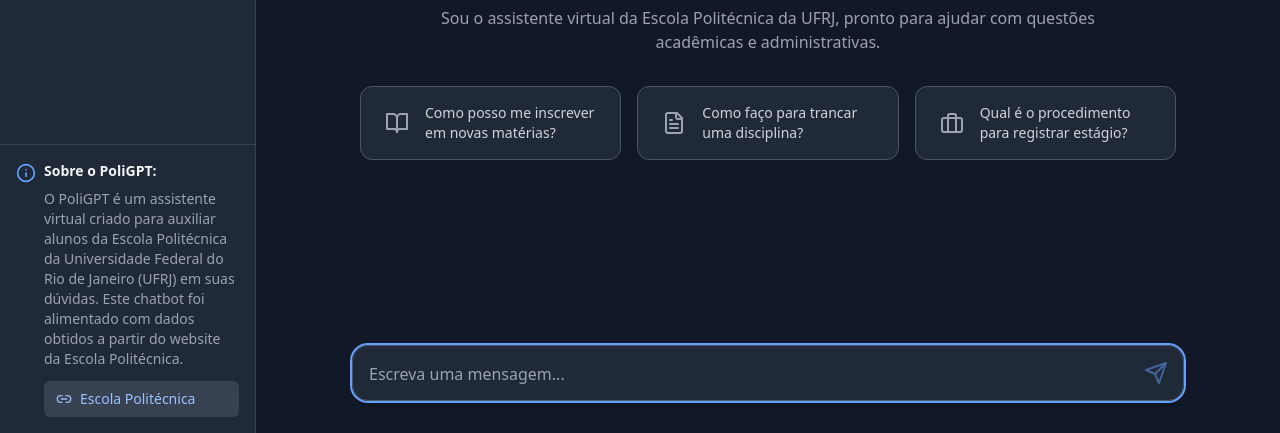
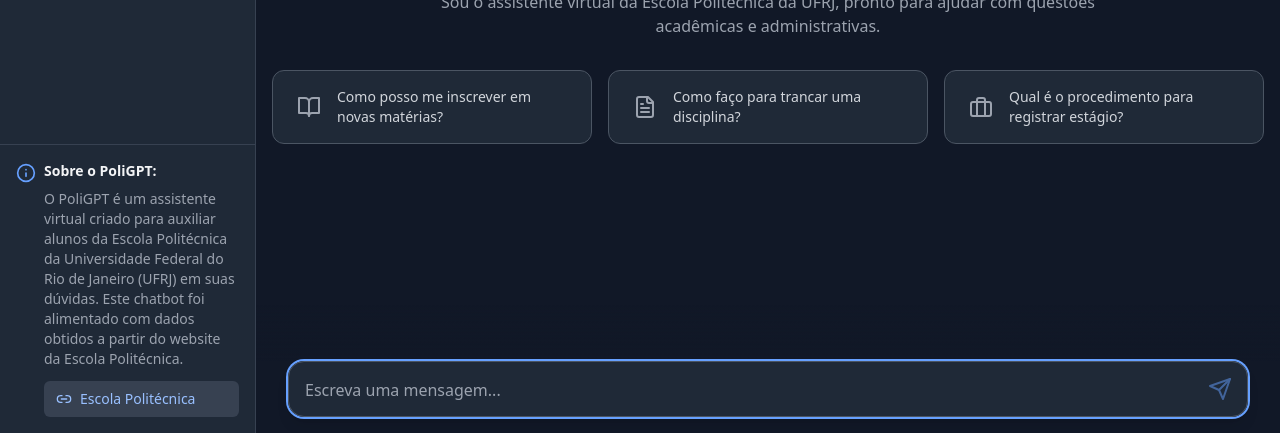
Before and after one commit to BarbaraCerqueira/RAG-Politecnica, a React (Vite) app: page / in a window 1280 px wide. Shown: the part 367-800 px from the top of the page. Built offline with nearby package versions, Linux system fonts and the light colour scheme.

Commit message:
Ajustado scrollbar para o canto da direita

```diff
--- a/src/components/Layout.tsx
+++ b/src/components/Layout.tsx
@@ -70,7 +70,7 @@
 
       {/* Main content */}
       <div className="flex-1 overflow-y-auto">
-        <main className="max-w-4xl mx-auto p-4 text-gray-900 dark:text-gray-100">{children}</main>
+        <main className="h-full">{children}</main>
       </div>
     </div>
   );
--- a/src/pages/ChatPage.tsx
+++ b/src/pages/ChatPage.tsx
@@ -23,11 +23,13 @@
   ];
 
   return (
-    <div className="flex flex-col h-[calc(100vh-2rem)] relative">
-      <div className="flex-1 flex flex-col min-h-0">
+    <div className="h-[calc(100vh-2rem)] relative overflow-y-auto scrollbar-thin scrollbar-thumb-gray-300 dark:scrollbar-thumb-gray-700
+      scrollbar-track-transparent hover:scrollbar-thumb-gray-400
+      dark:hover:scrollbar-thumb-gray-600
+      scrollbar-thumb-rounded-full">
+      <div className="flex flex-col min-h-full max-w-5xl mx-auto px-4 pb-32">
         {messages.length === 0 ? (
-          <>
-            <div className="flex-1 flex flex-col items-center justify-center px-6 pb-32">
+          <div className="flex-1 flex flex-col items-center justify-center">
             <div className="flex flex-col items-center mb-8 text-center">
               <img src={poliLogo} alt="PoliGPT" className="w-48 mb-8" />
               <h1 className="text-4xl font-bold text-gray-800 dark:text-gray-100 mb-3">
@@ -39,27 +41,22 @@
               </p>
             </div>
 
-              <div className="w-full max-w-4xl">
+            <div className="w-full">
               <SuggestionButtons suggestions={suggestionButtons} />
             </div>
           </div>
-            <div className="absolute bottom-0 left-0 right-0 bg-white dark:bg-gray-900">
+        ) : (
+          <div className="flex-1">
+            <ChatMessages />
+          </div>
+        )}
+      </div>
+
+      <div className="fixed bottom-0 left-0 md:left-64 right-0 bg-gradient-to-t from-gray-50 dark:from-gray-900 to-transparent h-32 pointer-events-none" />
+      <div className="fixed bottom-0 left-0 md:left-64 right-0 bg-white dark:bg-gray-900">
+        <div className="max-w-5xl mx-auto px-4">
           <ChatInput />
         </div>
-          </>
-        ) : (
-          <>
-            <div className="flex-1 overflow-y-auto pt-6 scrollbar-thin scrollbar-thumb-gray-300 dark:scrollbar-thumb-gray-700
-              scrollbar-track-transparent hover:scrollbar-thumb-gray-400
-              dark:hover:scrollbar-thumb-gray-600
-              scrollbar-thumb-rounded-full">
-              <ChatMessages />
-            </div>
-            <div className="flex-shrink-0 bg-white dark:bg-gray-900">
-              <ChatInput />
-            </div>
-          </>
-        )}
       </div>
     </div>
   );
```
Lines whose indentation alone changed are shown as unchanged.
